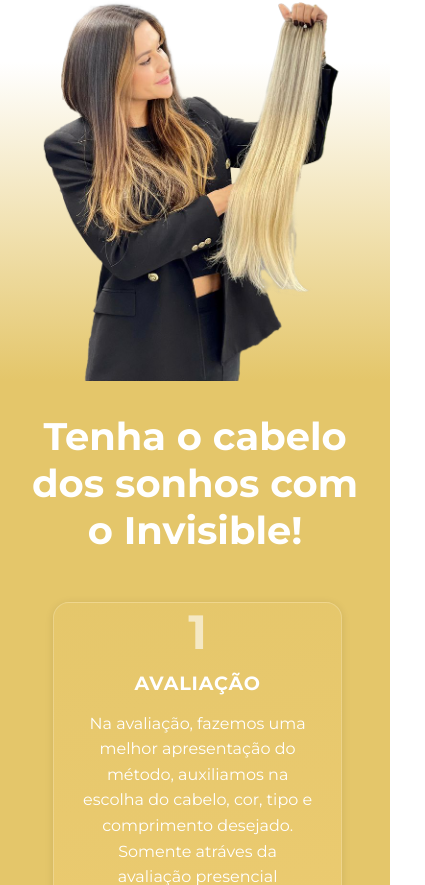
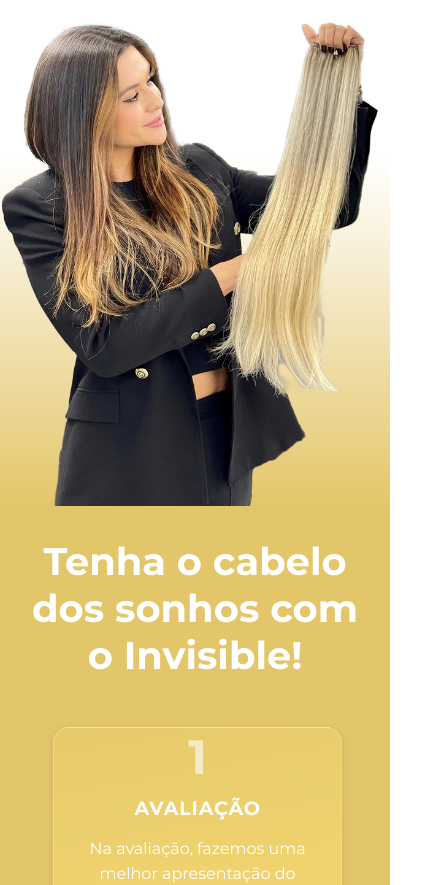
Before and after one commit to freddev7/o-meu-salao-site, a React (Create React App) app: page / in a window 390 px wide. Shown: the part 2504-3389 px from the top of the page, 425 px wide, since content can reach past the window. Built offline with nearby package versions, Linux system fonts and the light colour scheme.

Commit message:
deploy media queries

```diff
--- a/src/components/Navbar/styles.css
+++ b/src/components/Navbar/styles.css
@@ -109,7 +109,7 @@
     }
 
     #navbar.active{
-        top: 100px;
+        top: 120px;
 
     }
 
@@ -142,8 +142,8 @@
         top: 149px;
         right: -330px;
         width: 300px;
-        height: 100vh;
-        background: #fff;
+        height: 420px;
+        background-image: linear-gradient(330deg,#e4c66a -3.21%,#fff  26%);
         box-shadow: 0 40px 60px rgba(0, 0, 0, 0.1);
         padding: 40px 0 0 10px;
         transition: 0.3s ease-in-out;
--- a/src/pages/Home/Home.js
+++ b/src/pages/Home/Home.js
@@ -86,7 +86,7 @@
                 </div>
                 <div className='second_home_block'>
                     <div className='second_block_text'>
-                        <h1>Você já conhece o método Invisible ?</h1>
+                        <h1>Você já conhece o método Invisible?</h1>
                         <br />
                         <p>Alongamento adesivado, totalmente indolor e imperceptível. Único método testado e aprovado por dermatologistas e tricologistas. Método exclusivo, desenvolvido pela expert em saúde capilar Camila Rodrigues que a mais de 20 anos vem transformando vidas atráves dos cabelos.</p>
                     </div>
@@ -171,7 +171,7 @@
             </div>
             <div className='fifth_container'>
                 <div className='title_fifthcontainer'>
-                    <h1>Confira nossa linha de cosméticos exclusiva para você !</h1>
+                    <h1>Confira nossa linha de cosméticos exclusiva para você!</h1>
                     <p>A My Dream Cosmetic foi criada para atender às necessidades de proporcionar cuidados especiais aos cabelos danificados por coloração, alisamento ou química.</p>
                     <p>Com ativos poderosos e tecnológicos, nossas linhas revitalizam a saúde capilar e devolvem a beleza, o brilho, a maciez e o movimento aos fios.</p>
                     <p>Experimente os nossos produtos profissionais e sinta a diferença com cabelos sempre mais bonitos e saudáveis</p>
@@ -185,7 +185,7 @@
             </div>
             <div className='home_signature_container'>
                 <div className='signature_content_container'>
-                    <h1>Conheça os nossos planos e benefícios para o seu bem-estar</h1>
+                    <h1>Conheça os nossos planos e benefícios para o seu bem-estar.</h1>
                 </div>
             </div>
             <div className='container_benefits'>
@@ -221,7 +221,7 @@
             </div>
             <div className='sixth_container'>
                 <div className='sixth_text'>
-                    <h1>Surpreenda-se com a variedade e qualidade de nossos serviços !</h1>
+                    <h1>Surpreenda-se com a variedade e qualidade de nossos serviços!</h1>
                 </div>
             </div>
             <div className='carousel_block'>
--- a/src/pages/Home/styles.css
+++ b/src/pages/Home/styles.css
@@ -130,7 +130,7 @@
     color: #fff;
     font-family: 'Montserrat';
     text-align: center;
-    background: linear-gradient(349.78deg, #edcc72 -17.21%, #e4c66a 116.61%);
+    background: linear-gradient(349.78deg, #ffe374 -17.21%, #e4c66a 116.61%);
     border-radius: 1rem;
     padding: 0rem 1.6rem 1rem 1.6rem;
     max-width: 16rem;
@@ -735,7 +735,8 @@
     }
 
     .second_container_img img {
-        max-width: 360px;
+        max-width: 36rem;
+        max-height: 36rem;
     }
 
     .title_container {
```
